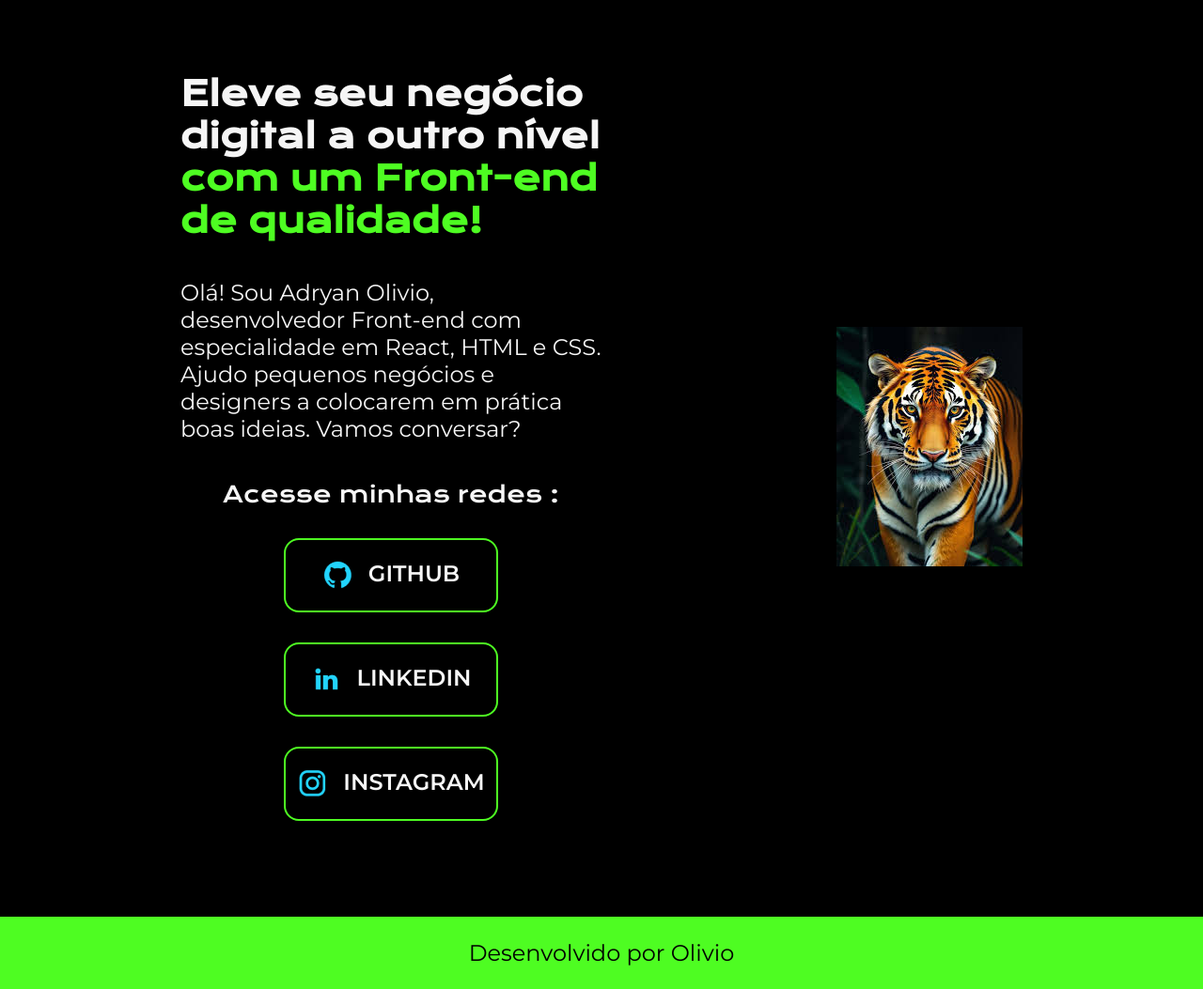
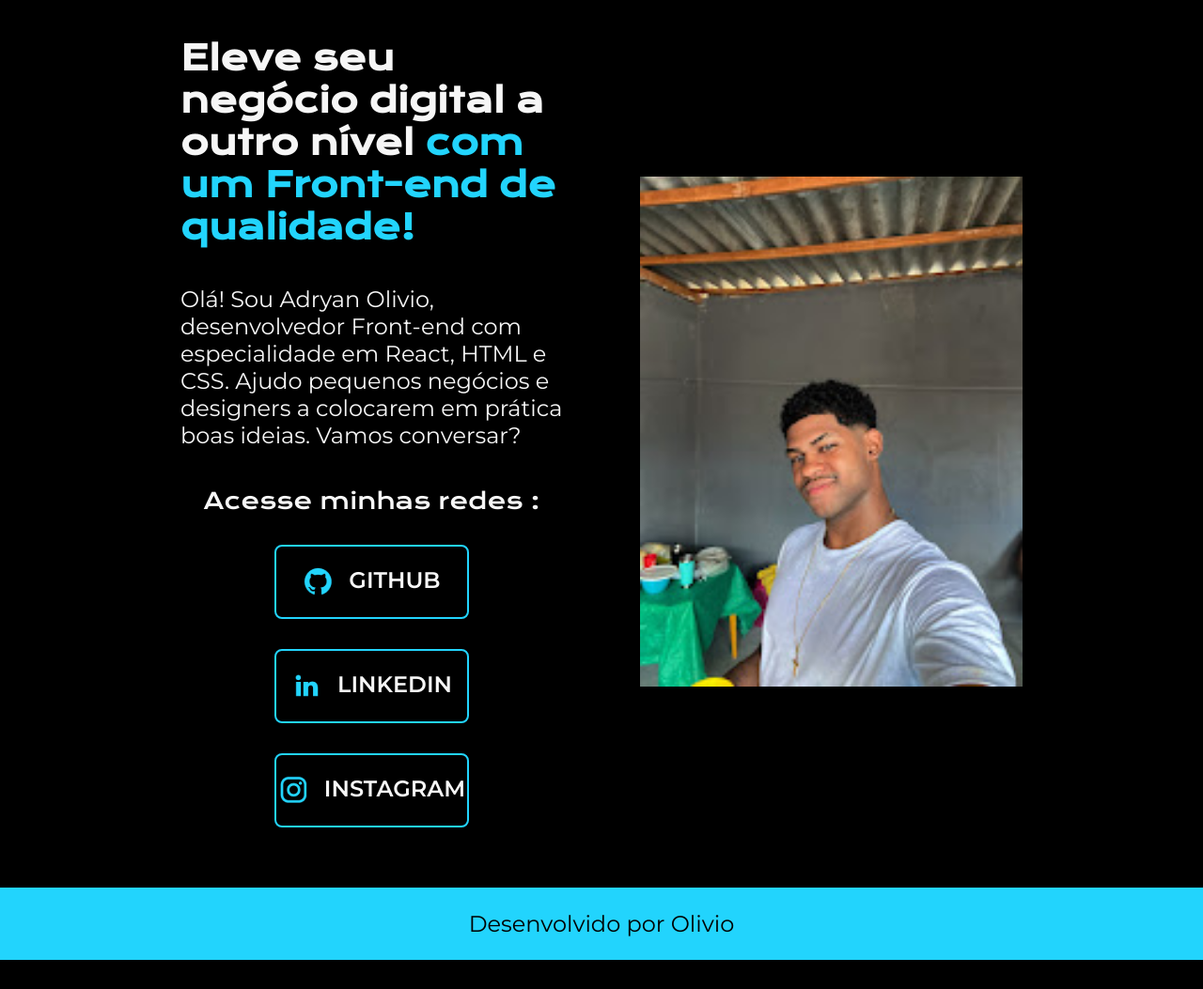
Before and after one commit to adrryan/adryan, a plain HTML site: page index.html in a window 1280 px wide. Shown: the part 80-1133 px from the top of the page at 94% size. After the commit the page ends 1102 px from the top, so only its background shows below. Drawn offline with nearby package versions, Linux system fonts and the light colour scheme.

Commit message:
Add files via upload

```diff
--- a/estilo/style.css
+++ b/estilo/style.css
@@ -1,85 +1,97 @@
 @import url('https://fonts.googleapis.com/css2?family=Krona+One&family=Montserrat:wght@400;600&display=swap');
 
-:root{
+:root {
     --cor-primaria: #000000;
-    --cor-segundaria: #4efd22;
-    --cor-terciaria: #F6F6F6;
-    --cor-hover:#272727;
-    --fonte-primaria:'Krona One', sans-serif;
-    --fonte-segundaria:'Montserrat', sans-serif;
+    --cor-secundaria: #F6F6F6;
+    --cor-terciaria: #22D4FD;
+    --cor-hover: #272727;
+
+    --fonte-primaria: 'Krona One', sans-serif;
+    --fonte-secundaria: 'Montserrat', sans-serif;
+}
+
+* {
+    margin: 0;
+    padding: 0;
+}
+
+@keyframes teste {
+    from {
+        color: var(--cor-terciaria);
+    }
 
 }
 
-*{
-    margin: 0;
-    padding: 0;
+@keyframes example {
+    from {
+        background-color: #e9e9e9;
+    }
+
+    to {
+        background-color: rgb(247, 18, 18);
+    }
 }
-@keyframes teste {    from {color: var(--cor-terciaria);}
 
-}
-@keyframes example {
-   from {background-color: #e9e9e9;}
-   to {background-color: rgb(247, 18, 18);}
-  }
-
-
-body{
+body {
     box-sizing: border-box;
     background-color: var(--cor-primaria);
-    color:var(--cor-terciaria);
+    color: var(--cor-secundaria);
 }
 
-.titulo-destaque{
-    color: var(--cor-segundaria);
+.cabecalho {
+    padding: 2% 0% 0% 15%;
 }
-.cabecalho__menu__link:hover{
+
+.cabecalho__menu__link:hover {
     cursor: pointer;
     animation-name: teste;
     animation-duration: 10s;
 
 }
-.cabecalho__menu__link{
-    font-family:var(--fonte-segundaria);
-    font-size: 1.5rem;
-    font-weight: 600px;
-    color:var(--cor-segundaria);
-    text-decoration: none;
-}
 
-.cabecalho{
-    padding: 2% 0 0 15%;
-}
-
-.cabecalho__menu{
+.cabecalho__menu {
     display: flex;
     gap: 80px;
 }
 
-.apresentacao{
-    padding: 8% 15%;
+.cabecalho__menu__link {
+    font-family: var(--fonte-secundaria);
+    font-size: 1.5rem;
+    font-weight: 600;
+    color: var(--cor-terciaria);
+    text-decoration: none;
+}
+
+.apresentacao {
+    padding: 5% 15%;
     display: flex;
     align-items: center;
     justify-content: space-between;
     gap: 82px;
 }
-.apresentacao__conteudo{
+
+.apresentacao__conteudo {
     width: 50%;
     display: flex;
     flex-direction: column;
     gap: 40px;
 }
 
-.apresentacao__conteudo__titulo{
+.apresentacao__conteudo__titulo {
     font-size: 2.25rem;
     font-family: var(--fonte-primaria);
 }
 
-.apresentacao__conteudo__texto{
-    font-size: 1.5rem;
-    font-family: var(--fonte-segundaria);
+.titulo-destaque {
+    color: var(--cor-terciaria);
 }
 
-.apresentacao__links{
+.apresentacao__conteudo__texto {
+    font-size: 1.5rem;
+    font-family: var(--fonte-secundaria);
+}
+
+.apresentacao__links {
     display: flex;
     flex-direction: column;
     justify-content: space-between;
@@ -87,71 +99,62 @@ body{
     gap: 32px;
 }
 
-.apresentacao__links__sub{
+.apresentacao__links__sub {
     font-family: var(--fonte-primaria);
     font-weight: 400;
     font-size: 1.5rem;
-
-
 }
 
-.apresentacao__links__navegacao{
-    display: flex ;
+.apresentacao__links__navegacao {
+    display: flex;
     justify-content: center;
     gap: 16px;
+    border: 2px solid var(--cor-terciaria);
     width: 50%;
     text-align: center;
-    border-radius: 16px;
+    border-radius: 8px;
     font-size: 1.5rem;
     font-weight: 600;
     padding: 21.5px 0;
     text-decoration: none;
-    color: var(--cor-terciaria);
-    font-family: var(--fonte-segundaria);
-    border: 2px solid var(--cor-segundaria);
+    color: var(--cor-secundaria);
+    font-family: var(--fonte-secundaria);
+}
 
+.apresentacao__links__navegacao:hover {
+    background-color: var(--cor-hover);
+    text-decoration: none;
+    cursor: pointer;
+    width: 250px;
+    border-radius: 50px;
 
 }
 
-.apresentacao__links__navegacao:hover{
-    cursor: pointer;
-    background-color:var(--cor-hover );
-    border-radius: 50px;
-    width: 500px;
-}
-
-.apresentacao__imagem{
+.apresentacao__imagem {
     width: 50%;
 }
 
-.rodape{
+.rodape {
+    color: var(--cor-primaria);
+    background-color: var(--cor-terciaria);
     padding: 24px;
-    color: var(--cor-primaria);
+    text-align: center;
+    font-family: var(--fonte-secundaria);
     font-size: 1.5rem;
-    font-family: var(--fonte-segundaria);
-    font-weight: 400px;
-    background-color: var(--cor-segundaria);
-    display: flex;
-    justify-content: center;
+    font-weight: 400;
 }
 
-.apresentacao__conteudo__texto a{
-    text-decoration: none;
-    color: var(--cor-segundaria);
-}
+@media (max-width: 1200px) {
+    .cabecalho {
+        padding: 10%;
+    }
 
-@media (
-    max-width:1200px) {
-        .cabecalho{
-        padding: 10%;
-        }
-        .cabecalho__menu{
-            justify-content: center;
+    .cabecalho__menu {
+        justify-content: center;
+    }
 
-        }
-
-.apresentacao{
-    flex-direction: column-reverse;
+    .apresentacao {
+        flex-direction: column-reverse;
     }
 
 }
--- a/index.html
+++ b/index.html
@@ -44,7 +44,7 @@
 
             </div>
         </section>
-        <img src="./assents/tigre.jpeg" alt="tiger ">
+        <img class="apresentacao__imagem" src="assents/adryan.JPG" alt=" imagem minha ">
     </main>
     <footer>
         <p class="rodape"> Desenvolvido por Olivio </p>
```
Also changed, not shown: about.html (+1 -1 lines), curriculo.html (+1 -1 lines).
